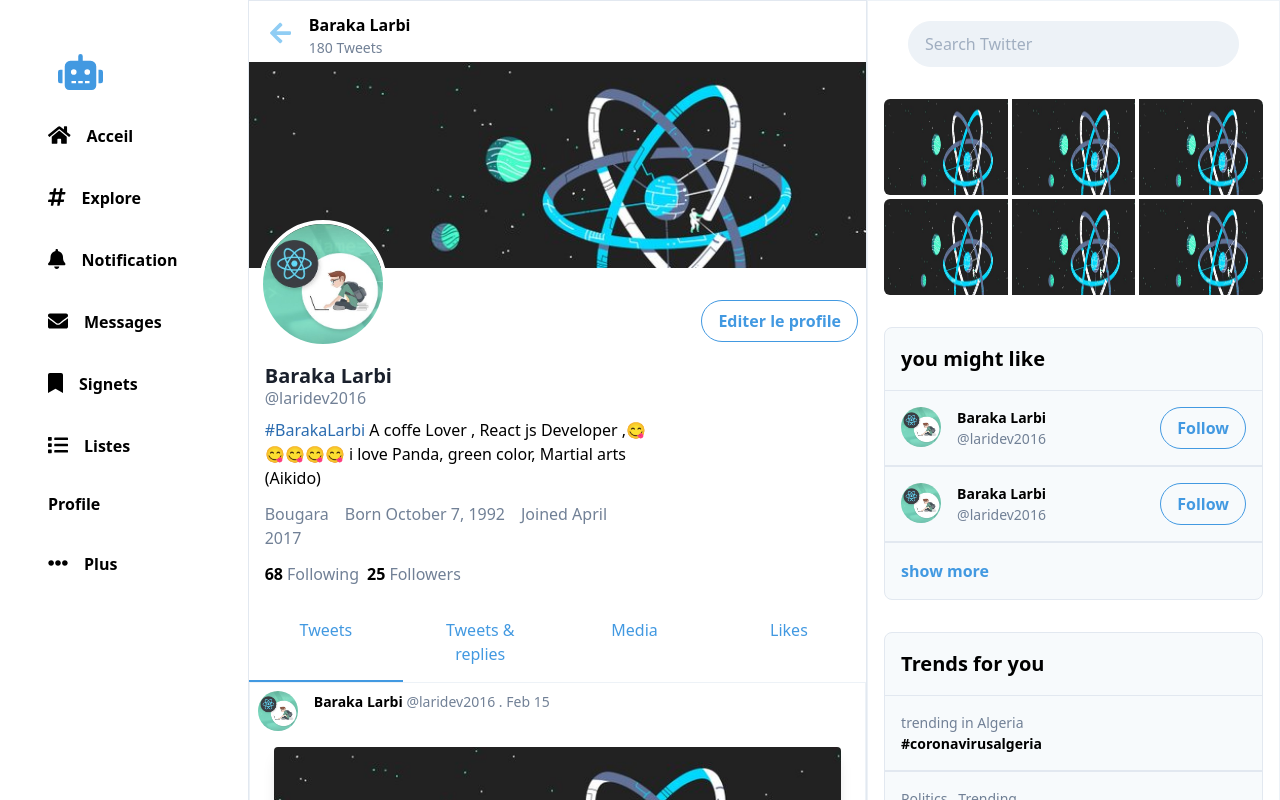
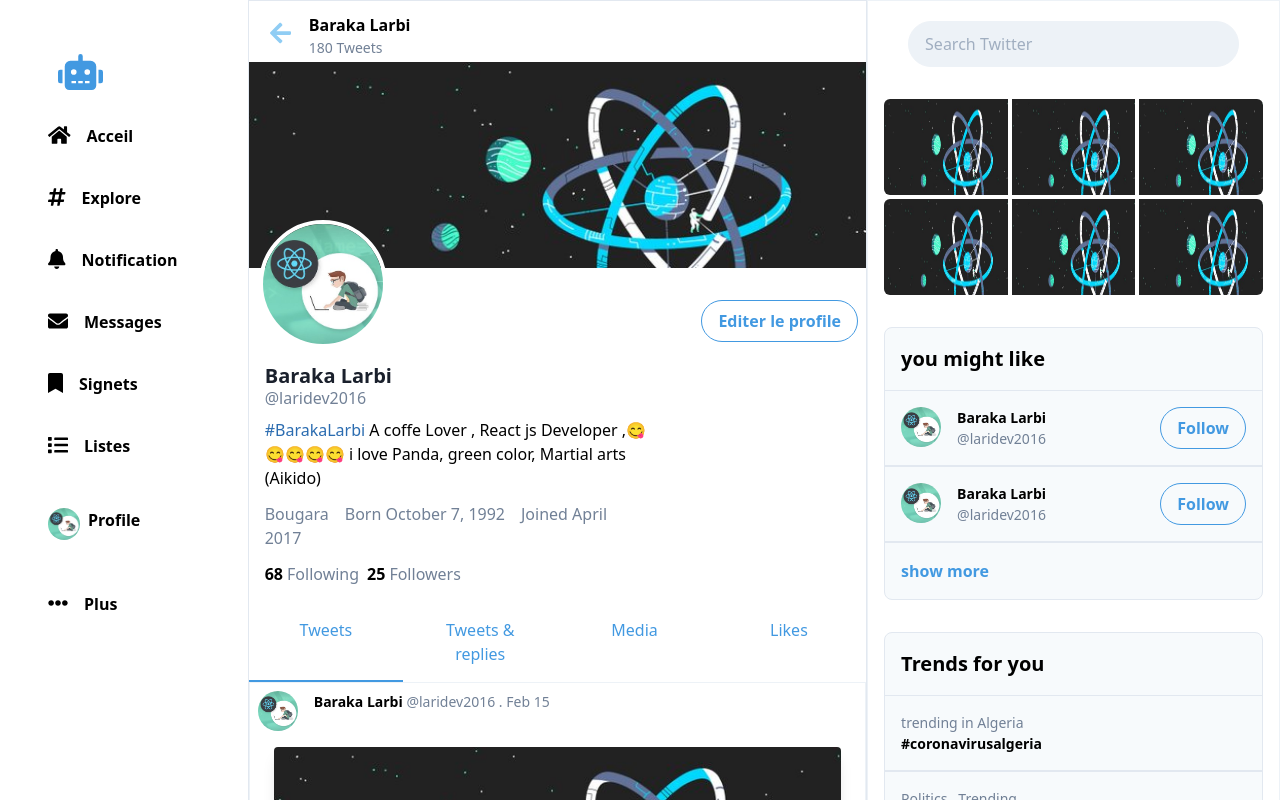
Before and after one commit to larbibaraka/react-twitter, a React (Create React App) app: page / in a window 1280 px wide. Shown: the top 800 px of the page. Built offline with nearby package versions, Linux system fonts and the light colour scheme.

Commit message:
adding profile pic

```diff
--- a/src/components/LeftSideBar.jsx
+++ b/src/components/LeftSideBar.jsx
@@ -9,7 +9,7 @@
 import { faList} from '@fortawesome/free-solid-svg-icons';
 import { faBookmark} from '@fortawesome/free-solid-svg-icons';
 import { faEllipsisH} from '@fortawesome/free-solid-svg-icons';
-
+import userprofile from "../assets/images/userprofile.jpg";
 export default function LeftSideBar() {
     return (
         <div className="w-1/5 flex flex-col">
@@ -25,7 +25,14 @@
                 <li className="m-4"><a className="text-center font-bold transition duration-100 ease-in border-white rounded-full hover:bg-blue-100 hover:text-blue-500 pt-4 pb-4 pr-8 pl-8" href="/"><span className="text-black mr-4 text-xl"><FontAwesomeIcon icon={faEnvelope} /></span>Messages</a></li>
                 <li className="m-4"><a className="text-center font-bold transition duration-100 ease-in border-white rounded-full hover:bg-blue-100 hover:text-blue-500 pt-4 pb-4 pr-8 pl-8" href="/"><span className="text-black mr-4 text-xl"><FontAwesomeIcon icon={faBookmark} /></span>Signets</a></li>
                 <li className="m-4"><a className="text-center font-bold transition duration-100 ease-in border-white rounded-full hover:bg-blue-100 hover:text-blue-500 pt-4 pb-4 pr-8 pl-8" href="/"><span className="text-black mr-4 text-xl"><FontAwesomeIcon icon={faList} /></span>Listes</a></li>
-                <li className="m-4"><a className="text-center font-bold transition duration-100 ease-in border-white rounded-full hover:bg-blue-100 hover:text-blue-500 pt-4 pb-4 pr-8 pl-8" href="/"><span></span>Profile</a></li>
+                <li className="m-4"><a className="text-center font-bold transition duration-100 ease-in border-white rounded-full hover:bg-blue-100 hover:text-blue-500 pt-4 pb-4 pr-8 pl-8 flex" href="/"><span className="text-black mr-2 ">
+                <img
+            className="w-8 h-8 rounded-full "
+            src={userprofile}
+            alt="Baraka Larbi"
+          />
+                    </span>
+                    Profile</a></li>
                 <li className="m-4"><a className="text-center font-bold transition duration-100 ease-in border-white rounded-full hover:bg-blue-100 hover:text-blue-500 pt-4 pb-4 pr-8 pl-8" href="/"><span className="text-black mr-4 text-xl"><FontAwesomeIcon icon={faEllipsisH} /></span>Plus</a></li>
             </ul>
         </div>
```
